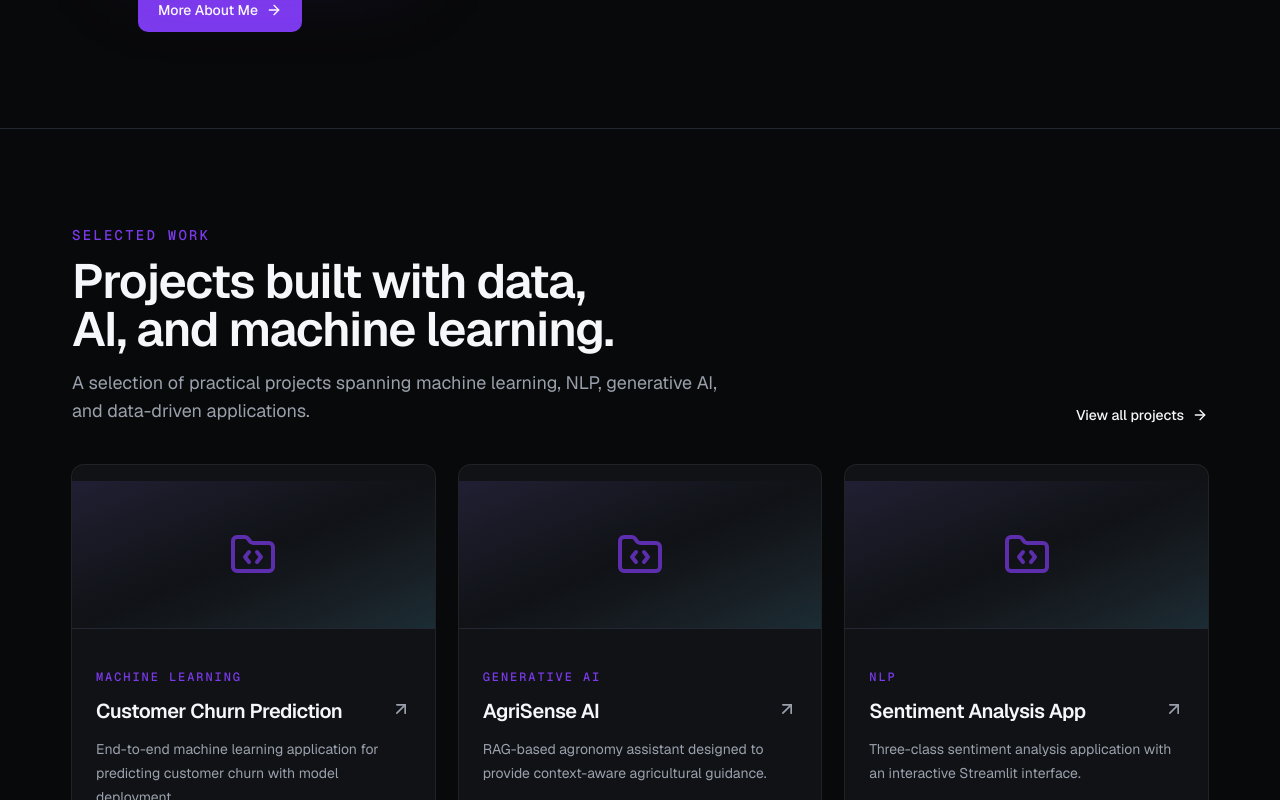
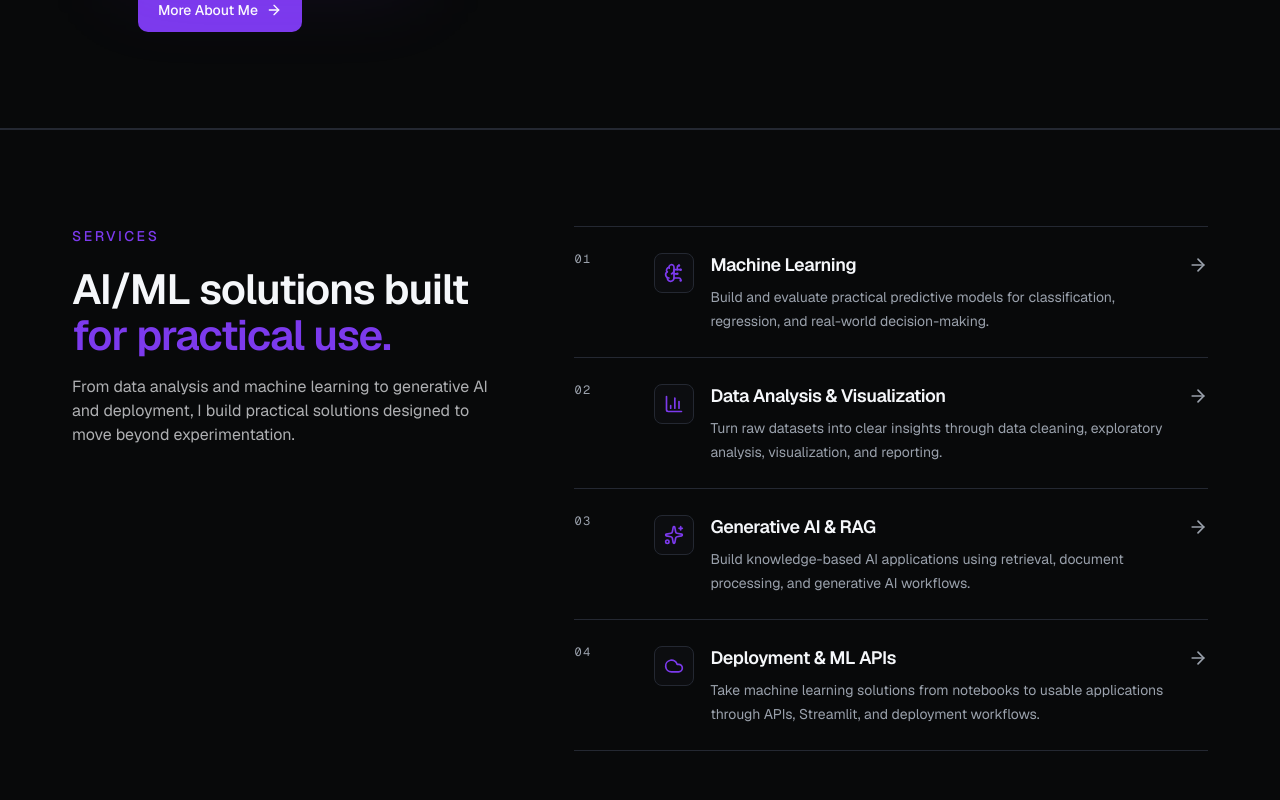
Before and after one commit to abdulrehmanml/ai-ml-portfolio, a Next.js app: page / in a window 1280 px wide. Shown: the part 1340-2140 px from the top of the page. Built offline with nearby package versions, Linux system fonts and the light colour scheme.

Commit message:
Complete Services section

```diff
--- a/src/app/page.tsx
+++ b/src/app/page.tsx
@@ -1,6 +1,7 @@
 import { Navbar } from "@/components/layout/navbar"
 import { Hero } from "@/components/sections/hero"
 import { AboutPreview } from "@/components/sections/about-preview"
+import { ServicesPreview } from "@/components/sections/services-preview"
 import { FeaturedProjects } from "@/components/sections/featured-projects"
 import { Footer } from "@/components/layout/footer"
 
@@ -12,6 +13,7 @@ export default function Home() {
       <main>
         <Hero />
         <AboutPreview />
+        <ServicesPreview />
         <FeaturedProjects />
       </main>
 
--- /dev/null
+++ b/src/components/sections/services-preview.tsx
@@ -0,0 +1,95 @@
+import { ArrowRight, BarChart3, BrainCircuit, Cloud, Sparkles, } from "lucide-react"
+import { Container } from "@/components/layout/container"
+import { Section } from "@/components/layout/section"
+import { FadeIn } from "@/components/animations/fade-in"
+import { SlideUp } from "@/components/animations/slide-up"
+
+const services = [
+  {
+    number: "01",
+    icon: BrainCircuit,
+    title: "Machine Learning",
+    description:
+      "Build and evaluate practical predictive models for classification, regression, and real-world decision-making.",
+  },
+  {
+    number: "02",
+    icon: BarChart3,
+    title: "Data Analysis & Visualization",
+    description:
+      "Turn raw datasets into clear insights through data cleaning, exploratory analysis, visualization, and reporting.",
+  },
+  {
+    number: "03",
+    icon: Sparkles,
+    title: "Generative AI & RAG",
+    description:
+      "Build knowledge-based AI applications using retrieval, document processing, and generative AI workflows.",
+  },
+  {
+    number: "04",
+    icon: Cloud,
+    title: "Deployment & ML APIs",
+    description:
+      "Take machine learning solutions from notebooks to usable applications through APIs, Streamlit, and deployment workflows.",
+  },
+]
+
+export function ServicesPreview() {
+  return (
+    <Section id="services" className="border-y border-accent/30">
+      <Container>
+        <FadeIn>
+          <div className="grid gap-12 lg:grid-cols-[0.8fr_1.2fr] lg:items-start lg:gap-20">
+            {/* Section introduction */}
+            <div className="lg:sticky lg:top-28">
+              <p className="mb-5 text-sm font-medium uppercase tracking-[0.18em] text-primary">
+                Services
+              </p>
+
+              <h2 className="text-3xl font-semibold tracking-tight sm:text-4xl lg:text-[42px] lg:leading-[1.1]">
+                AI/ML solutions built {" "}
+                <span className="text-primary">for practical use.</span>
+              </h2>
+
+              <p className="mt-4 w-full max-w-xl text-sm leading-6 text-foreground/70 sm:text-base md:w-[92%] md:max-w-none lg:w-full lg:max-w-md">
+                From data analysis and machine learning to generative AI and deployment, I build practical solutions designed to move beyond experimentation.
+              </p>
+            </div>
+
+            {/* Service list */}
+            <div className="border-t border-border/70">
+              {services.map(({ number, icon: Icon, title, description }) => (
+                <SlideUp key={number}>
+                  <div className="group grid gap-4 border-b border-border/70 py-6 transition-all duration-200 hover:-translate-y-0.5 hover:border-primary/35 hover:bg-primary/5 lg:grid-cols-[56px_1fr_auto] lg:items-start lg:gap-6">
+                    <span className="font-mono text-xs tracking-[0.12em] text-muted-foreground transition-colors duration-200 group-hover:text-primary">
+                      {number}
+                    </span>
+
+                    <div className="flex gap-4">
+                      <span className="mt-0.5 inline-flex size-10 shrink-0 items-center justify-center rounded-lg border border-border/70 bg-card/50 text-primary transition-all duration-200 group-hover:border-primary/50 group-hover:bg-primary/10 group-hover:shadow-[0_4px_18px_-10px_var(--primary)]">
+                        <Icon className="size-5" aria-hidden="true" />
+                      </span>
+
+                      <div>
+                        <h3 className="text-lg font-semibold tracking-tight text-foreground transition-colors duration-200 group-hover:text-primary">
+                          {title}
+                        </h3>
+
+                        <p className="mt-1.5 max-w-xl text-sm leading-6 text-muted-foreground transition-colors duration-200 group-hover:text-foreground/90">
+                          {description}
+                        </p>
+                      </div>
+                    </div>
+
+                    <ArrowRight className="mt-1 hidden size-5 text-muted-foreground transition-all duration-200 group-hover:translate-x-1 group-hover:text-primary lg:block" />
+                  </div>
+                </SlideUp>
+              ))}
+            </div>
+          </div>
+        </FadeIn>
+      </Container>
+    </Section>
+  )
+}
```
Also changed, not shown: src/app/layout.tsx (+4 -16 lines).
